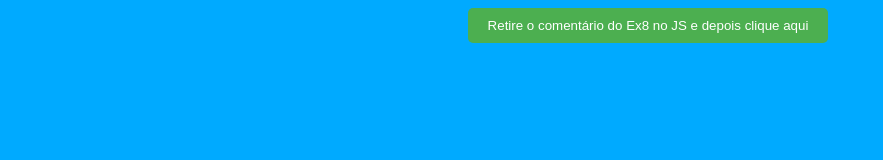
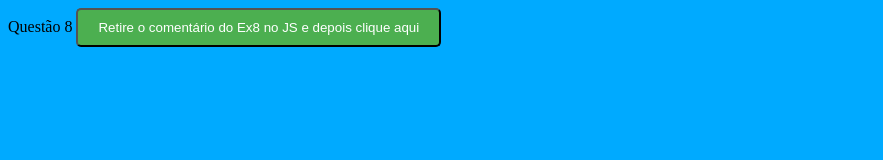
Before and after one commit to abnermateus/JS-e-Json, a plain HTML site: page index.html in a window 1280 px wide. Shown: the whole page, without its empty margins (0-883 px from the left). Drawn offline with Linux system fonts and the light colour scheme.

Commit message:
Update index.html

```diff
--- a/index.html
+++ b/index.html
@@ -34,12 +34,16 @@
             height: 100%;
         }
 
+        .questoes {
+            display: inline;
+        }
+
         #ex8 {
             padding: 10px 20px;
             background-color: #4CAF50;
             color: white;
             margin: 0 auto;
-            display: block;
+            display: inline
             border: none;
             cursor: pointer;
             border-radius: 5px;
@@ -49,8 +53,10 @@
             background-color: #45a049;
         }
     </style>
-
-    <button id="ex8">Retire o comentário do Ex8 no JS e depois clique aqui</button>
+    <container>
+        <p class="questoes">Questão 8</p>
+        <button id="ex8">Retire o comentário do Ex8 no JS e depois clique aqui</button>
+    </container>
     <script src="script.js"></script>
 </body>
 
```
